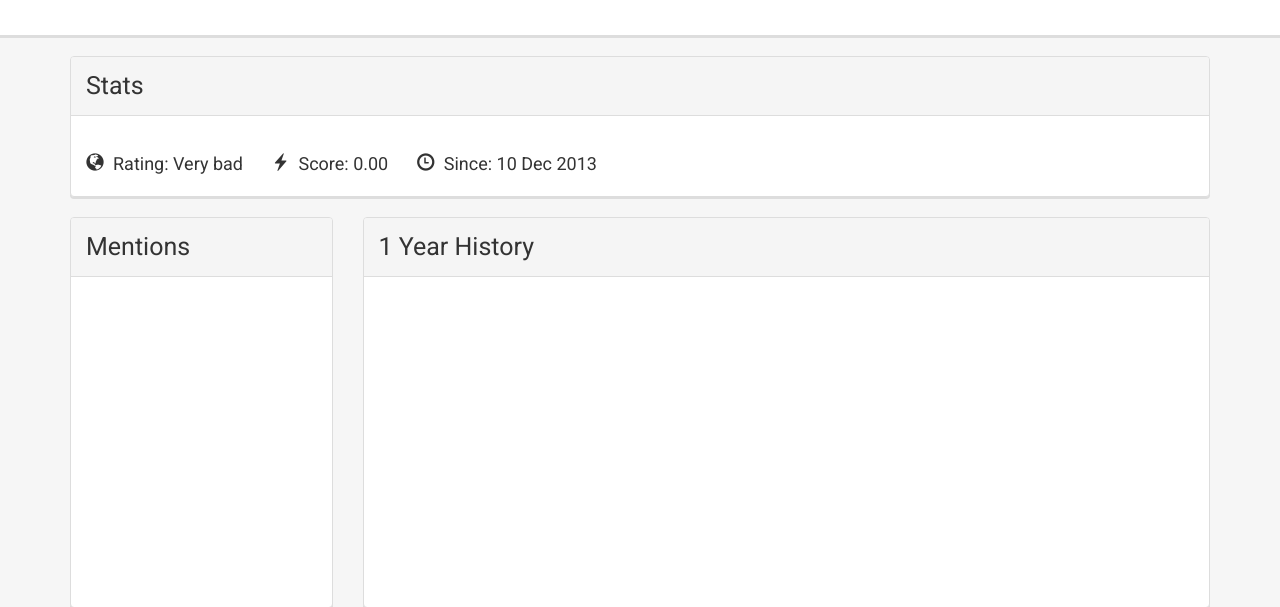
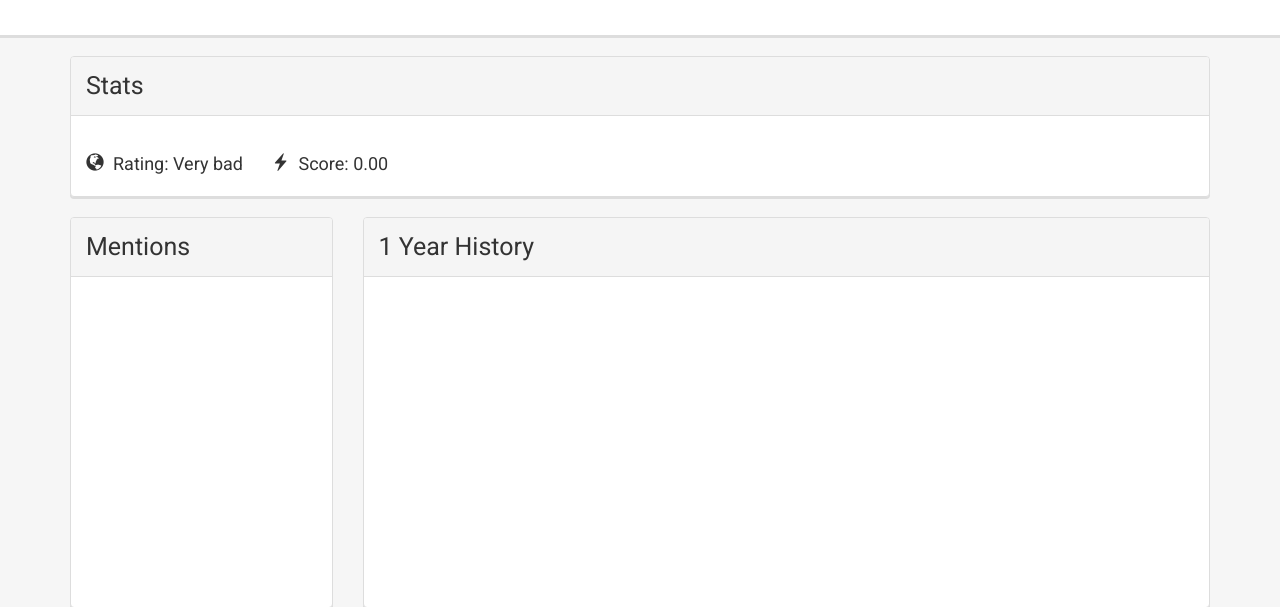
Before and after one commit to planrich/tu_aic_13, a Flask app: template wsgi/aic/templates/keyword.html in a window 1280 px wide. Shown: the part 59-666 px from the top of the page. Run offline with Flask 2, Linux system fonts and the light colour scheme; the template is opened without the code that fills it, so the values that code supplies are empty; some libraries are stand-ins or nearby versions.

Commit message:
removed timestamp

```diff
--- a/wsgi/aic/templates/keyword.html
+++ b/wsgi/aic/templates/keyword.html
@@ -20,7 +20,6 @@
     <ul class="keyword-stats">
       <li><span class="glyphicon glyphicon-globe"></span>Rating: {{ score|rate_score}}</li>
       <li><span class="glyphicon glyphicon-flash"></span>Score: {{ '%0.2f' % score|float }}</li>
-      <li><span class="glyphicon glyphicon-time"></span>Since: 10 Dec 2013</li>
     </ul>
   </div>
 </div>
```
